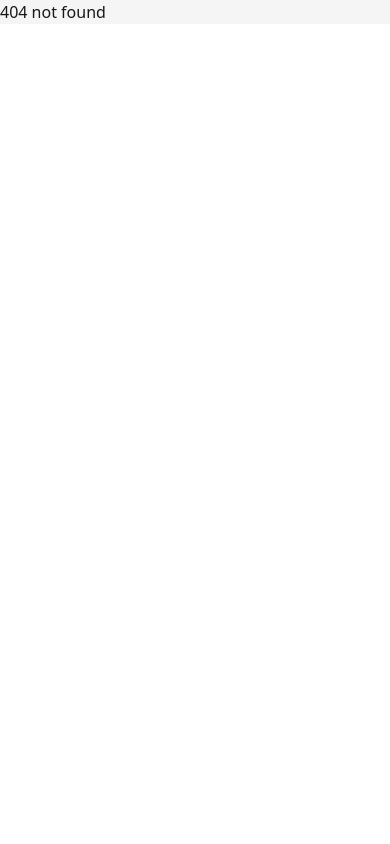
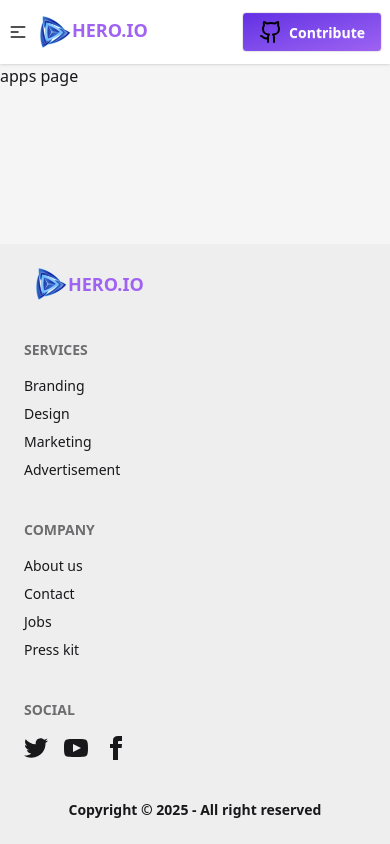
Before and after one commit to SojibMir27/hero-app, a React (Vite) app: page /apps in a window 390 px wide. Before the commit this address had no page. Built offline with nearby package versions, Linux system fonts and the light colour scheme.

Commit message:
added home section all completed and card section added in home page , responsive for all device

```diff
--- a/public/herodata.json
+++ b/public/herodata.json
@@ -1,362 +1,362 @@
 [
   {
-    "image": "https://upload.wikimedia.org/wikipedia/commons/5/5f/WhatsApp_icon.png",
-    "title": "WhatsApp Messenger",
+    "image": "https://i.ibb.co/vxsKMbG4/WhatsApp.png",
+    "title": "WhatsApp",
     "companyName": "WhatsApp LLC",
     "id": 1,
     "description": "Free, simple, secure messaging and calling for anyone around the world.",
     "size": 95,
-    "reviews": 185000000,
+    "reviews": "185M",
     "ratingAvg": 4.3,
-    "downloads": 5000000000,
+    "downloads": "960M",
     "ratings": [
-      { "name": "1 star", "count": 2400000 },
-      { "name": "2 star", "count": 1600000 },
-      { "name": "3 star", "count": 5000000 },
-      { "name": "4 star", "count": 15000000 },
-      { "name": "5 star", "count": 162000000 }
+      { "name": "1 star", "count": "2.4M" },
+      { "name": "2 star", "count": "1.6M" },
+      { "name": "3 star", "count": "5M" },
+      { "name": "4 star", "count": "15M" },
+      { "name": "5 star", "count": "162M" }
     ]
   },
   {
-    "image": "https://upload.wikimedia.org/wikipedia/commons/a/ab/Facebook_icon.svg",
+    "image": "https://i.ibb.co/ZRMMpfSQ/Facebook.png",
     "title": "Facebook",
     "companyName": "Meta Platforms, Inc.",
     "id": 2,
     "description": "Connect with friends, family and communities of people who share your interests.",
     "size": 110,
-    "reviews": 125000000,
+    "reviews": "125M",
     "ratingAvg": 4.1,
-    "downloads": 5000000000,
+    "downloads": "740M",
     "ratings": [
-      { "name": "1 star", "count": 6000000 },
-      { "name": "2 star", "count": 5000000 },
-      { "name": "3 star", "count": 9000000 },
-      { "name": "4 star", "count": 22000000 },
-      { "name": "5 star", "count": 83000000 }
+      { "name": "1 star", "count": "6M" },
+      { "name": "2 star", "count": "5M" },
+      { "name": "3 star", "count": "9M" },
+      { "name": "4 star", "count": "22M" },
+      { "name": "5 star", "count": "83M" }
     ]
   },
   {
-    "image": "https://upload.wikimedia.org/wikipedia/commons/0/08/Instagram_logo_2022.svg",
+    "image": "https://i.ibb.co/d47nydK4/Instagram.png",
     "title": "Instagram",
     "companyName": "Meta Platforms, Inc.",
     "id": 3,
     "description": "Capture and share moments with the world through photos and videos.",
     "size": 150,
-    "reviews": 147000000,
+    "reviews": "147M",
     "ratingAvg": 4.4,
-    "downloads": 5000000000,
+    "downloads": "842M",
     "ratings": [
-      { "name": "1 star", "count": 4000000 },
-      { "name": "2 star", "count": 3200000 },
-      { "name": "3 star", "count": 9000000 },
-      { "name": "4 star", "count": 28000000 },
-      { "name": "5 star", "count": 102000000 }
+      { "name": "1 star", "count": "4M" },
+      { "name": "2 star", "count": "3.2M" },
+      { "name": "3 star", "count": "9M" },
+      { "name": "4 star", "count": "28M" },
+      { "name": "5 star", "count": "102M" }
     ]
   },
   {
-    "image": "https://upload.wikimedia.org/wikipedia/commons/4/4f/Twitter-logo.svg",
-    "title": "X (formerly Twitter)",
+    "image": "https://i.ibb.co/3gHSWpF/X-Twitter.png",
+    "title": "X (Twitter)",
     "companyName": "X Corp.",
     "id": 4,
     "description": "Real-time updates, news, and global conversations in 280 characters.",
     "size": 89,
-    "reviews": 89000000,
+    "reviews": "89M",
     "ratingAvg": 4.0,
-    "downloads": 1000000000,
+    "downloads": "100M",
     "ratings": [
-      { "name": "1 star", "count": 4100000 },
-      { "name": "2 star", "count": 3300000 },
-      { "name": "3 star", "count": 7100000 },
-      { "name": "4 star", "count": 19000000 },
-      { "name": "5 star", "count": 55500000 }
+      { "name": "1 star", "count": "4.1M" },
+      { "name": "2 star", "count": "3.3M" },
+      { "name": "3 star", "count": "7.1M" },
+      { "name": "4 star", "count": "19M" },
+      { "name": "5 star", "count": "55.5M" }
     ]
   },
   {
-    "image": "https://upload.wikimedia.org/wikipedia/commons/3/3e/YouTube_social_white_square_%282017%29.svg",
+    "image": "https://i.ibb.co/SDkgk6zs/Youtube.png",
     "title": "YouTube",
     "companyName": "Google LLC",
     "id": 5,
     "description": "Enjoy the videos and music you love, upload original content, and share it all.",
     "size": 175,
-    "reviews": 120000000,
+    "reviews": "120M",
     "ratingAvg": 4.5,
-    "downloads": 10000000000,
+    "downloads": "967M",
     "ratings": [
-      { "name": "1 star", "count": 3200000 },
-      { "name": "2 star", "count": 2800000 },
-      { "name": "3 star", "count": 6400000 },
-      { "name": "4 star", "count": 20000000 },
-      { "name": "5 star", "count": 88000000 }
+      { "name": "1 star", "count": "3.2M" },
+      { "name": "2 star", "count": "2.8M" },
+      { "name": "3 star", "count": "6.4M" },
+      { "name": "4 star", "count": "20M" },
+      { "name": "5 star", "count": "88M" }
     ]
   },
   {
-    "image": "https://upload.wikimedia.org/wikipedia/commons/d/d0/TikTok_icon_black.svg",
+    "image": "https://i.ibb.co/3yywhrks/TikTok.png",
     "title": "TikTok",
     "companyName": "ByteDance",
     "id": 6,
     "description": "Short-form videos that entertain, inspire, and connect people worldwide.",
     "size": 165,
-    "reviews": 98000000,
+    "reviews": "98M",
     "ratingAvg": 4.4,
-    "downloads": 5000000000,
+    "downloads": "500M",
     "ratings": [
-      { "name": "1 star", "count": 3500000 },
-      { "name": "2 star", "count": 2800000 },
-      { "name": "3 star", "count": 6200000 },
-      { "name": "4 star", "count": 21000000 },
-      { "name": "5 star", "count": 64500000 }
+      { "name": "1 star", "count": "3.5M" },
+      { "name": "2 star", "count": "2.8M" },
+      { "name": "3 star", "count": "6.2M" },
+      { "name": "4 star", "count": "21M" },
+      { "name": "5 star", "count": "64.5M" }
     ]
   },
   {
-    "image": "https://upload.wikimedia.org/wikipedia/commons/6/6b/Spotify_icon.svg",
+    "image": "https://i.ibb.co/bRz82Qm7/Spotify.png",
     "title": "Spotify",
     "companyName": "Spotify AB",
     "id": 7,
     "description": "Stream millions of songs, podcasts, and playlists for free.",
     "size": 130,
-    "reviews": 92000000,
+    "reviews": "92M",
     "ratingAvg": 4.4,
-    "downloads": 1000000000,
+    "downloads": "100M",
     "ratings": [
-      { "name": "1 star", "count": 2100000 },
-      { "name": "2 star", "count": 1600000 },
-      { "name": "3 star", "count": 5100000 },
-      { "name": "4 star", "count": 18000000 },
-      { "name": "5 star", "count": 65000000 }
+      { "name": "1 star", "count": "2.1M" },
+      { "name": "2 star", "count": "1.6M" },
+      { "name": "3 star", "count": "5.1M" },
+      { "name": "4 star", "count": "18M" },
+      { "name": "5 star", "count": "65M" }
     ]
   },
   {
-    "image": "https://upload.wikimedia.org/wikipedia/commons/9/96/Google_Maps_icon_%282020%29.svg",
+    "image": "https://i.ibb.co/LDtdZw8W/Google-Map.png",
     "title": "Google Maps",
     "companyName": "Google LLC",
     "id": 8,
     "description": "Navigate your world faster and easier with real-time GPS navigation.",
     "size": 75,
-    "reviews": 103000000,
+    "reviews": "103M",
     "ratingAvg": 4.6,
-    "downloads": 10000000000,
+    "downloads": "849M",
     "ratings": [
-      { "name": "1 star", "count": 1900000 },
-      { "name": "2 star", "count": 1100000 },
-      { "name": "3 star", "count": 4000000 },
-      { "name": "4 star", "count": 18000000 },
-      { "name": "5 star", "count": 78000000 }
+      { "name": "1 star", "count": "1.9M" },
+      { "name": "2 star", "count": "1.1M" },
+      { "name": "3 star", "count": "4M" },
+      { "name": "4 star", "count": "18M" },
+      { "name": "5 star", "count": "78M" }
     ]
   },
   {
-    "image": "https://upload.wikimedia.org/wikipedia/commons/e/e0/Gmail_Icon_%282020%29.svg",
+    "image": "https://i.ibb.co/ZpdcT6tx/Gmail.png",
     "title": "Gmail",
     "companyName": "Google LLC",
     "id": 9,
     "description": "Secure, smart, and easy-to-use email service from Google.",
     "size": 85,
-    "reviews": 64000000,
+    "reviews": "64M",
     "ratingAvg": 4.5,
-    "downloads": 10000000000,
+    "downloads": "990M",
     "ratings": [
-      { "name": "1 star", "count": 1600000 },
-      { "name": "2 star", "count": 1100000 },
-      { "name": "3 star", "count": 3200000 },
-      { "name": "4 star", "count": 12000000 },
-      { "name": "5 star", "count": 46000000 }
+      { "name": "1 star", "count": "1.6M" },
+      { "name": "2 star", "count": "1.1M" },
+      { "name": "3 star", "count": "3.2M" },
+      { "name": "4 star", "count": "12M" },
+      { "name": "5 star", "count": "46M" }
     ]
   },
   {
-    "image": "https://upload.wikimedia.org/wikipedia/commons/2/2d/LinkedIn_logo_initials.png",
+    "image": "https://i.ibb.co/Z6hQcGXh/Linkedin.png",
     "title": "LinkedIn",
     "companyName": "Microsoft Corporation",
     "id": 10,
     "description": "Build your professional network and discover new opportunities.",
     "size": 102,
-    "reviews": 42000000,
+    "reviews": "42M",
     "ratingAvg": 4.3,
-    "downloads": 1000000000,
+    "downloads": "200M",
     "ratings": [
-      { "name": "1 star", "count": 1500000 },
-      { "name": "2 star", "count": 900000 },
-      { "name": "3 star", "count": 2200000 },
-      { "name": "4 star", "count": 8000000 },
-      { "name": "5 star", "count": 29500000 }
+      { "name": "1 star", "count": "1.5M" },
+      { "name": "2 star", "count": "0.9M" },
+      { "name": "3 star", "count": "2.2M" },
+      { "name": "4 star", "count": "8M" },
+      { "name": "5 star", "count": "29.5M" }
     ]
   },
   {
-    "image": "https://upload.wikimedia.org/wikipedia/commons/5/5b/Netflix_2015_logo.svg",
+    "image": "https://i.ibb.co/QF3WnYj7/Netflix.png",
     "title": "Netflix",
     "companyName": "Netflix, Inc.",
     "id": 11,
     "description": "Watch TV shows and movies recommended for you, including award-winning originals.",
     "size": 160,
-    "reviews": 112000000,
+    "reviews": "112M",
     "ratingAvg": 4.5,
-    "downloads": 1000000000,
+    "downloads": "100M",
     "ratings": [
-      { "name": "1 star", "count": 3200000 },
-      { "name": "2 star", "count": 2500000 },
-      { "name": "3 star", "count": 5800000 },
-      { "name": "4 star", "count": 21000000 },
-      { "name": "5 star", "count": 80500000 }
+      { "name": "1 star", "count": "3.2M" },
+      { "name": "2 star", "count": "2.5M" },
+      { "name": "3 star", "count": "5.8M" },
+      { "name": "4 star", "count": "21M" },
+      { "name": "5 star", "count": "80.5M" }
     ]
   },
   {
-    "image": "https://upload.wikimedia.org/wikipedia/commons/0/0e/Pinterest-logo.png",
+    "image": "https://i.ibb.co/Q3PyBdnr/Pinterest.png",
     "title": "Pinterest",
     "companyName": "Pinterest, Inc.",
     "id": 12,
     "description": "Discover new ideas and inspiration for every part of your life.",
     "size": 85,
-    "reviews": 52000000,
+    "reviews": "52M",
     "ratingAvg": 4.6,
-    "downloads": 1000000000,
+    "downloads": "100M",
     "ratings": [
-      { "name": "1 star", "count": 1200000 },
-      { "name": "2 star", "count": 900000 },
-      { "name": "3 star", "count": 2000000 },
-      { "name": "4 star", "count": 7000000 },
-      { "name": "5 star", "count": 41000000 }
+      { "name": "1 star", "count": "1.2M" },
+      { "name": "2 star", "count": "0.9M" },
+      { "name": "3 star", "count": "2M" },
+      { "name": "4 star", "count": "7M" },
+      { "name": "5 star", "count": "41M" }
     ]
   },
   {
-    "image": "https://upload.wikimedia.org/wikipedia/commons/7/7e/Zoom_Communications_Logo.svg",
+    "image": "https://i.ibb.co/gFFspQty/Zoom.png",
     "title": "Zoom",
     "companyName": "Zoom Video Communications",
     "id": 13,
     "description": "Video conferencing and messaging across devices for businesses and individuals.",
     "size": 115,
-    "reviews": 77000000,
+    "reviews": "77M",
     "ratingAvg": 4.3,
-    "downloads": 1000000000,
+    "downloads": "100M",
     "ratings": [
-      { "name": "1 star", "count": 2200000 },
-      { "name": "2 star", "count": 1700000 },
-      { "name": "3 star", "count": 3800000 },
-      { "name": "4 star", "count": 11000000 },
-      { "name": "5 star", "count": 58000000 }
+      { "name": "1 star", "count": "2.2M" },
+      { "name": "2 star", "count": "1.7M" },
+      { "name": "3 star", "count": "3.8M" },
+      { "name": "4 star", "count": "11M" },
+      { "name": "5 star", "count": "58M" }
     ]
   },
   {
-    "image": "https://upload.wikimedia.org/wikipedia/commons/3/3b/Uber_logo_2018.png",
+    "image": "https://i.ibb.co/gZgh0LBV/Uber.png",
     "title": "Uber",
     "companyName": "Uber Technologies, Inc.",
     "id": 14,
     "description": "Book rides quickly, easily, and safely around your city.",
     "size": 97,
-    "reviews": 67000000,
+    "reviews": "67M",
     "ratingAvg": 4.4,
-    "downloads": 1000000000,
+    "downloads": "100M",
     "ratings": [
-      { "name": "1 star", "count": 1700000 },
-      { "name": "2 star", "count": 1200000 },
-      { "name": "3 star", "count": 3000000 },
-      { "name": "4 star", "count": 9500000 },
-      { "name": "5 star", "count": 51600000 }
+      { "name": "1 star", "count": "1.7M" },
+      { "name": "2 star", "count": "1.2M" },
+      { "name": "3 star", "count": "3M" },
+      { "name": "4 star", "count": "9.5M" },
+      { "name": "5 star", "count": "51.6M" }
     ]
   },
   {
-    "image": "https://upload.wikimedia.org/wikipedia/commons/e/e8/Amazon_logo.svg",
-    "title": "Amazon Shopping",
+    "image": "https://i.ibb.co/GSg6D2H/Amazon.png",
+    "title": "Amazon",
     "companyName": "Amazon Mobile LLC",
     "id": 15,
     "description": "Shop millions of products and enjoy fast delivery with Amazon Prime.",
     "size": 140,
-    "reviews": 123000000,
+    "reviews": "123M",
     "ratingAvg": 4.5,
-    "downloads": 5000000000,
+    "downloads": "59M",
     "ratings": [
-      { "name": "1 star", "count": 3500000 },
-      { "name": "2 star", "count": 2300000 },
-      { "name": "3 star", "count": 5000000 },
-      { "name": "4 star", "count": 19000000 },
-      { "name": "5 star", "count": 94000000 }
+      { "name": "1 star", "count": "3.5M" },
+      { "name": "2 star", "count": "2.3M" },
+      { "name": "3 star", "count": "5M" },
+      { "name": "4 star", "count": "19M" },
+      { "name": "5 star", "count": "94M" }
     ]
   },
   {
-    "image": "https://upload.wikimedia.org/wikipedia/commons/c/c3/Google_Drive_icon_%282020%29.svg",
+    "image": "https://i.ibb.co/N2WWXzNt/Google-Drive.png",
     "title": "Google Drive",
     "companyName": "Google LLC",
     "id": 16,
     "description": "Save files securely and access them from any device, anywhere.",
     "size": 105,
-    "reviews": 52000000,
+    "reviews": "52M",
     "ratingAvg": 4.6,
-    "downloads": 5000000000,
+    "downloads": "80M",
     "ratings": [
-      { "name": "1 star", "count": 1300000 },
-      { "name": "2 star", "count": 1000000 },
-      { "name": "3 star", "count": 2500000 },
-      { "name": "4 star", "count": 8000000 },
-      { "name": "5 star", "count": 39200000 }
+      { "name": "1 star", "count": "1.3M" },
+      { "name": "2 star", "count": "1M" },
+      { "name": "3 star", "count": "2.5M" },
+      { "name": "4 star", "count": "8M" },
+      { "name": "5 star", "count": "39.2M" }
     ]
   },
   {
-    "image": "https://upload.wikimedia.org/wikipedia/commons/6/69/Netflix_icon.svg",
+    "image": "https://i.ibb.co/DPCLFcvv/Snapchat.png",
     "title": "Snapchat",
     "companyName": "Snap Inc.",
     "id": 17,
     "description": "Share moments instantly through photos and videos that disappear.",
     "size": 88,
-    "reviews": 95000000,
+    "reviews": "95M",
     "ratingAvg": 4.3,
-    "downloads": 1000000000,
+    "downloads": "96M",
     "ratings": [
-      { "name": "1 star", "count": 3100000 },
-      { "name": "2 star", "count": 2400000 },
-      { "name": "3 star", "count": 5200000 },
-      { "name": "4 star", "count": 13000000 },
-      { "name": "5 star", "count": 71300000 }
+      { "name": "1 star", "count": "3.1M" },
+      { "name": "2 star", "count": "2.4M" },
+      { "name": "3 star", "count": "5.2M" },
+      { "name": "4 star", "count": "13M" },
+      { "name": "5 star", "count": "71.3M" }
     ]
   },
   {
-    "image": "https://upload.wikimedia.org/wikipedia/commons/1/19/Trello_logo.svg",
+    "image": "https://i.ibb.co/sdnj8Chs/Trello.png",
     "title": "Trello",
     "companyName": "Atlassian",
     "id": 18,
     "description": "Organize anything, together. Manage your projects with boards, lists, and cards.",
     "size": 65,
-    "reviews": 12000000,
+    "reviews": "12M",
     "ratingAvg": 4.5,
-    "downloads": 100000000,
+    "downloads": "10M",
     "ratings": [
-      { "name": "1 star", "count": 210000 },
-      { "name": "2 star", "count": 130000 },
-      { "name": "3 star", "count": 400000 },
-      { "name": "4 star", "count": 1600000 },
-      { "name": "5 star", "count": 9600000 }
+      { "name": "1 star", "count": "0.21M" },
+      { "name": "2 star", "count": "0.13M" },
+      { "name": "3 star", "count": "0.4M" },
+      { "name": "4 star", "count": "1.6M" },
+      { "name": "5 star", "count": "9.6M" }
     ]
   },
   {
-    "image": "https://upload.wikimedia.org/wikipedia/commons/8/8c/Canva_icon_2021.svg",
+    "image": "https://i.ibb.co/bggRcJDz/Canva.png",
     "title": "Canva",
     "companyName": "Canva Pty Ltd",
     "id": 19,
     "description": "Create beautiful designs, presentations, and social media graphics easily.",
     "size": 125,
-    "reviews": 67000000,
+    "reviews": "67M",
     "ratingAvg": 4.8,
-    "downloads": 500000000,
+    "downloads": "50M",
     "ratings": [
-      { "name": "1 star", "count": 900000 },
-      { "name": "2 star", "count": 700000 },
-      { "name": "3 star", "count": 2000000 },
-      { "name": "4 star", "count": 10000000 },
-      { "name": "5 star", "count": 53400000 }
+      { "name": "1 star", "count": "0.9M" },
+      { "name": "2 star", "count": "0.7M" },
+      { "name": "3 star", "count": "2M" },
+      { "name": "4 star", "count": "10M" },
+      { "name": "5 star", "count": "53.4M" }
     ]
   },
   {
-    "image": "https://upload.wikimedia.org/wikipedia/commons/0/0b/Google_Play_2022_logo.svg",
+    "image": "https://i.ibb.co/XfcDDN81/Google-Play-Store.png",
     "title": "Google Play Store",
     "companyName": "Google LLC",
     "id": 20,
     "description": "Discover and download millions of apps, games, movies, and books.",
     "size": 145,
-    "reviews": 184000000,
+    "reviews": "184M",
     "ratingAvg": 4.5,
-    "downloads": 10000000000,
+    "downloads": "100M",
     "ratings": [
-      { "name": "1 star", "count": 4200000 },
-      { "name": "2 star", "count": 2800000 },
-      { "name": "3 star", "count": 7200000 },
-      { "name": "4 star", "count": 19000000 },
-      { "name": "5 star", "count": 151000000 }
+      { "name": "1 star", "count": "4.2M" },
+      { "name": "2 star", "count": "2.8M" },
+      { "name": "3 star", "count": "7.2M" },
+      { "name": "4 star", "count": "19M" },
+      { "name": "5 star", "count": "151M" }
     ]
   }
 ]
--- /dev/null
+++ b/src/Pages/Apps.jsx
@@ -0,0 +1,11 @@
+import React from 'react';
+
+const Apps = () => {
+    return (
+        <div>
+            <h1>apps page</h1>
+        </div>
+    );
+};
+
+export default Apps;
--- a/src/Pages/Home.jsx
+++ b/src/Pages/Home.jsx
@@ -1,12 +1,31 @@
 import React from "react";
 import Hero from "../components/Hero";
 import Reviews from "../components/Reviews";
+import { useLoaderData } from "react-router";
+import AppsCard from "../components/AppsCard";
 
 const Home = () => {
+  const appData = useLoaderData();
+  console.log(appData);
+
   return (
     <div className="w-full md:w-11/12 mx-auto">
       <Hero />
       <Reviews />
+      <div className="w-full md:w-10/12 mx-auto mt-10 mb-5">
+        <h1 className="text-center mx-auto text-[#001931] text-5xl font-bold">Trending Apps</h1>
+        <p className="text-center text-sm md:text-lg mx-auto text-[#627382] mt-4 mb-5">
+          Explore All Trending Apps on the Market developed by us{" "}
+        </p>
+        <div className="grid grid-cols-1 md:grid-cols-2 lg:grid-cols-4 gap-2">
+          {appData.map((app) => (
+            <AppsCard key={app.id} app={app} />
+          ))}
+        </div>
+        <button className="btn mx-auto flex justify-center mt-4 mb-4 bg-gradient-to-br from-[#632ee3] to-[#9f62f2] text-white font-semibold px-8">
+          Show All
+        </button>
+      </div>
     </div>
   );
 };
--- /dev/null
+++ b/src/Pages/Installation.jsx
@@ -0,0 +1,11 @@
+import React from "react";
+
+const Installation = () => {
+  return (
+    <div className="w-full md:w-11/12 mx-auto">
+      <h1>Installation page</h1>
+    </div>
+  );
+};
+
+export default Installation;
--- a/src/Routes/Routes.jsx
+++ b/src/Routes/Routes.jsx
@@ -2,6 +2,8 @@ import { createBrowserRouter } from "react-router";
 import MainLayout from "../Layouts/MainLayout";
 import ErrorPage from "../Pages/ErrorPage";
 import Home from "../Pages/Home";
+import Apps from "../Pages/Apps";
+import Installation from "../Pages/Installation";
 
 const router = createBrowserRouter([
   {
@@ -13,10 +15,19 @@ const router = createBrowserRouter([
       {
         index: true,
         element: <Home />,
+        loader: () => fetch("./herodata.json"),
       },
       {
         path: "/home",
         element: <Home />,
+      },
+      {
+        path: "/apps",
+        element: <Apps />,
+      },
+      {
+        path: "/installation",
+        element: <Installation />,
       },
     ],
   },
--- /dev/null
+++ b/src/components/AppsCard.jsx
@@ -0,0 +1,35 @@
+import React from "react";
+
+const AppsCard = ({ app }) => {
+  console.log(app);
+  const { image, title, downloads, ratingAvg } = app;
+
+  return (
+    <div className="md:w-11/12 w-9/12 mx-auto md:mt-1 md:mb-1 mb-2">
+      <div className="card bg-base-100 shadow-sm">
+        <figure className="rounded ">
+          <img
+            className="md:w-60 md:p-8 py-4 px-8 md:mt-2 mt-4 bg-[#d9d9d9] rounded"
+            src={image}
+            alt="Apps"
+          />
+        </figure>
+        <div className="card-body">
+          <h2 className="card-title font-bold">{title}</h2>
+          <div className="card-actions justify-between">
+            <div className="text-[#00d390] font-bold  bg-[#f1f5e8] rounded p-3 py-1 flex justify-center items-center">
+              <img className="w-3 mr-2" src="icon-downloads.png" alt="" />
+              {downloads}
+            </div>
+            <div className=" text-[#ff8811] font-bold bg-[#fff0e1] rounded p-3 py-1 flex justify-center items-center">
+              <img className="w-3 mr-2" src="icon-ratings.png" alt="" />
+              {ratingAvg}
+            </div>
+          </div>
+        </div>
+      </div>
+    </div>
+  );
+};
+
+export default AppsCard;
--- a/src/components/Navbar.jsx
+++ b/src/components/Navbar.jsx
@@ -1,5 +1,6 @@
 import { Github } from "lucide-react";
 import React from "react";
+import { NavLink } from "react-router";
 
 const Navbar = () => {
   return (
@@ -29,37 +30,41 @@ const Navbar = () => {
             className="menu menu-sm dropdown-content bg-base-100 rounded-box z-1 mt-3 w-52 p-2 shadow font-semibold"
           >
             <li>
-              <a>Home</a>
+              <NavLink to="/">Home</NavLink>
             </li>
             <li>
-              <a>Apps</a>
+              <NavLink to="/apps">Apps</NavLink>
             </li>
             <li>
-              <a>Installation</a>
+              <NavLink to="/installation">Installation</NavLink>
             </li>
           </ul>
         </div>
         <div className="ml-3">
-          <a className="font-bold text-lg md:text-2xl text-[#9f62f2] flex">
-            <img className="w-8 h-8" src="logo.png" alt="" /> HERO.IO
-          </a>
+          <NavLink
+            to="/"
+            className="font-bold text-lg md:text-2xl text-[#9f62f2] flex"
+          >
+            <img className="w-8 h-8" src="logo.png" alt="" />
+            HERO.IO
+          </NavLink>
         </div>
       </div>
       <div className="navbar-center hidden lg:flex">
         <ul className="menu menu-horizontal px-1 font-semibold">
           <li>
-            <a>Home</a>
+            <NavLink to="/">Home</NavLink>
           </li>
           <li>
-            <a>Apps</a>
+            <NavLink to="/apps">Apps</NavLink>
           </li>
           <li>
-            <a>Installation</a>
+            <NavLink to="/installation">Installation</NavLink>
           </li>
         </ul>
       </div>
       <div className="navbar-end">
-        <a className="btn bg-gradient-to-br from-[#632ee3] to-[#9f62f2] text-white font-semibold">
+        <a className="btn bg-gradient-to-br from-[#632ee3] to-[#9f62f2] text-white font-semibold" href="https://github.com/SojibMir27" target="_blank">
           <Github className="invert" />
           Contribute
         </a>
```
Also changed, not shown: 1 other file (tests, documents, lock files or other folders).
